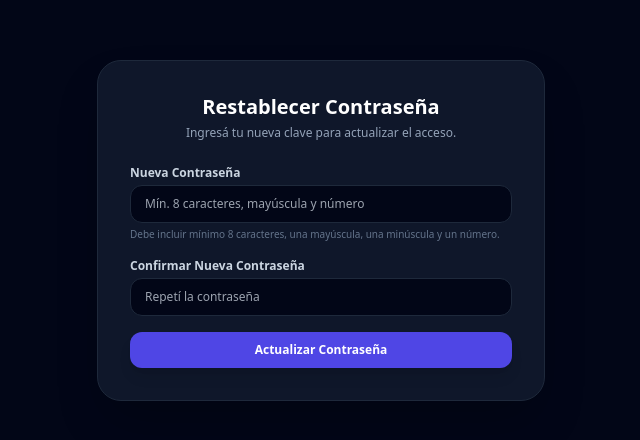
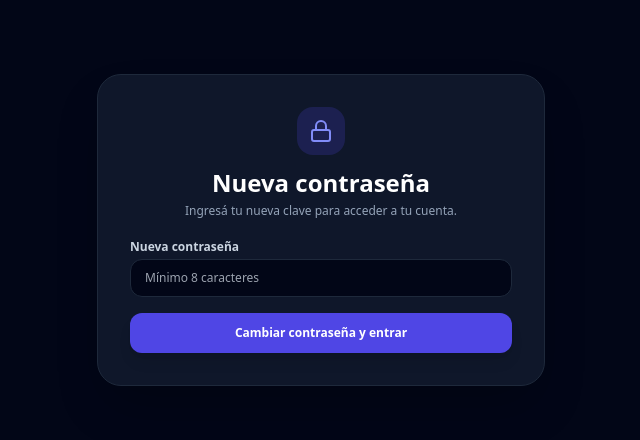
Before and after one commit to bsoria-appapuesta/FacilApp, a Next.js app: page /recuperar-clave in a window 1280 px wide. Shown: the part 170-610 px from the top of the page, without its empty margins (319-959 px from the left). Built offline with nearby package versions, Linux system fonts and the light colour scheme.

Commit message:
Subidonuevo

```diff
--- a/app/recuperar-clave/page.tsx
+++ b/app/recuperar-clave/page.tsx
@@ -1,120 +1,79 @@
 'use client'
 
-import { useState, useEffect, Suspense } from 'react'
+import { useState } from 'react'
 import { createClient } from '@supabase/supabase-js'
 import { useRouter } from 'next/navigation'
+import { Lock, CheckCircle2 } from 'lucide-react'
 
-const supabaseUrl = process.env.NEXT_PUBLIC_SUPABASE_URL || ''
-const supabaseAnonKey = process.env.NEXT_PUBLIC_SUPABASE_ANON_KEY || ''
-const supabase = createClient(supabaseUrl, supabaseAnonKey)
+const supabase = createClient(
+  process.env.NEXT_PUBLIC_SUPABASE_URL || '',
+  process.env.NEXT_PUBLIC_SUPABASE_ANON_KEY || ''
+)
 
-function FormularioRecuperar() {
+export default function RecuperarClavePage() {
   const router = useRouter()
-  const [nuevaPassword, setNuevaPassword] = useState('')
-  const [confirmarPassword, setConfirmarPassword] = useState('')
+  const [password, setPassword] = useState('')
   const [cargando, setCargando] = useState(false)
   const [mensaje, setMensaje] = useState<{ tipo: 'error' | 'exito'; texto: string } | null>(null)
-
-  useEffect(() => {
-    supabase.auth.onAuthStateChange(async (event) => {
-      if (event === 'PASSWORD_RECOVERY') {
-        setMensaje({
-          tipo: 'exito',
-          texto: 'Enlace verificado. Ingresá tu nueva contraseña.'
-        })
-      }
-    })
-  }, [])
-
-  function validarContrasena(pass: string): string | null {
-    if (pass.length < 8) {
-      return 'La contraseña debe tener al menos 8 caracteres.'
-    }
-    if (!/[A-Z]/.test(pass)) {
-      return 'La contraseña debe contener al menos una letra mayúscula.'
-    }
-    if (!/[a-z]/.test(pass)) {
-      return 'La contraseña debe contener al menos una letra minúscula.'
-    }
-    if (!/[0-9]/.test(pass)) {
-      return 'La contraseña debe contener al menos un número.'
-    }
-    return null
-  }
 
   async function handleCambiarClave(e: React.FormEvent) {
     e.preventDefault()
     setMensaje(null)
 
-    const errorClave = validarContrasena(nuevaPassword)
-    if (errorClave) {
-      setMensaje({ tipo: 'error', texto: errorClave })
-      return
-    }
-
-    if (nuevaPassword !== confirmarPassword) {
-      setMensaje({ tipo: 'error', texto: 'Las contraseñas no coinciden.' })
+    if (password.length < 8) {
+      setMensaje({ tipo: 'error', texto: 'La nueva contraseña debe tener al menos 8 caracteres.' })
       return
     }
 
     setCargando(true)
 
-    const { error } = await supabase.auth.updateUser({
-      password: nuevaPassword
-    })
+    const { error } = await supabase.auth.updateUser({ password })
 
     setCargando(false)
 
     if (error) {
-      setMensaje({ tipo: 'error', texto: error.message })
+      setMensaje({ tipo: 'error', texto: 'No se pudo actualizar la contraseña o el enlace expiró.' })
     } else {
-      alert('¡Tu contraseña se actualizó correctamente! Ya podés iniciar sesión.')
-      router.push('/login')
+      setMensaje({ tipo: 'exito', texto: '¡Contraseña actualizada con éxito! Redirigiendo a tu panel...' })
+      setTimeout(() => {
+        router.push('/admin')
+      }, 2000)
     }
   }
 
   return (
     <div className="min-h-screen bg-slate-950 text-slate-100 flex items-center justify-center p-4">
-      <div className="w-full max-w-md bg-slate-900 border border-slate-800 rounded-3xl p-6 sm:p-8 shadow-2xl">
-        <h1 className="text-xl font-black text-white text-center mb-1">Restablecer Contraseña</h1>
-        <p className="text-xs text-slate-400 text-center mb-6">Ingresá tu nueva clave para actualizar el acceso.</p>
+      <div className="w-full max-w-md bg-slate-900 border border-slate-800 rounded-3xl p-6 sm:p-8 shadow-2xl space-y-5">
+        <div className="text-center space-y-1">
+          <div className="w-12 h-12 bg-indigo-600/20 text-indigo-400 rounded-2xl flex items-center justify-center mx-auto mb-3">
+            <Lock className="w-6 h-6" />
+          </div>
+          <h1 className="text-2xl font-black text-white">Nueva contraseña</h1>
+          <p className="text-xs text-slate-400">Ingresá tu nueva clave para acceder a tu cuenta.</p>
+        </div>
 
         {mensaje && (
-          <div
-            className={`p-3 rounded-xl text-xs mb-4 border ${
-              mensaje.tipo === 'error'
-                ? 'bg-rose-500/10 border-rose-500/30 text-rose-400'
-                : 'bg-emerald-500/10 border-emerald-500/30 text-emerald-400'
-            }`}
-          >
-            {mensaje.texto}
+          <div className={`p-3.5 rounded-2xl text-xs border ${
+            mensaje.tipo === 'error'
+              ? 'bg-rose-500/10 border-rose-500/30 text-rose-400'
+              : 'bg-emerald-500/10 border-emerald-500/30 text-emerald-400 flex items-center gap-2'
+          }`}>
+            {mensaje.tipo === 'exito' && <CheckCircle2 className="w-4 h-4 shrink-0" />}
+            <span>{mensaje.texto}</span>
           </div>
         )}
 
         <form onSubmit={handleCambiarClave} className="space-y-4">
           <div>
-            <label className="block text-xs font-semibold text-slate-300 mb-1">Nueva Contraseña</label>
+            <label className="block text-xs font-semibold text-slate-300 mb-1">
+              Nueva contraseña
+            </label>
             <input
               type="password"
               required
-              value={nuevaPassword}
-              onChange={(e) => setNuevaPassword(e.target.value)}
-              placeholder="Mín. 8 caracteres, mayúscula y número"
-              className="w-full bg-slate-950 border border-slate-800 rounded-xl px-3.5 py-2.5 text-xs text-white focus:outline-none focus:border-indigo-500"
-            />
-            <p className="text-[10px] text-slate-500 mt-1">
-              Debe incluir mínimo 8 caracteres, una mayúscula, una minúscula y un número.
-            </p>
-          </div>
-
-          <div>
-            <label className="block text-xs font-semibold text-slate-300 mb-1">Confirmar Nueva Contraseña</label>
-            <input
-              type="password"
-              required
-              value={confirmarPassword}
-              onChange={(e) => setConfirmarPassword(e.target.value)}
-              placeholder="Repetí la contraseña"
+              value={password}
+              onChange={(e) => setPassword(e.target.value)}
+              placeholder="Mínimo 8 caracteres"
               className="w-full bg-slate-950 border border-slate-800 rounded-xl px-3.5 py-2.5 text-xs text-white focus:outline-none focus:border-indigo-500"
             />
           </div>
@@ -122,24 +81,12 @@ function FormularioRecuperar() {
           <button
             type="submit"
             disabled={cargando}
-            className="w-full bg-indigo-600 hover:bg-indigo-500 disabled:bg-indigo-800 text-white font-bold py-2.5 rounded-xl text-xs transition shadow-lg mt-2"
+            className="w-full bg-indigo-600 hover:bg-indigo-500 disabled:bg-indigo-800 text-white font-bold py-3 rounded-xl text-xs transition shadow-lg"
           >
-            {cargando ? 'Guardando cambios...' : 'Actualizar Contraseña'}
+            {cargando ? 'Guardando...' : 'Cambiar contraseña y entrar'}
           </button>
         </form>
       </div>
     </div>
   )
 }
-
-export default function RecuperarClavePage() {
-  return (
-    <Suspense fallback={
-      <div className="min-h-screen bg-slate-950 flex items-center justify-center">
-        <p className="text-xs text-slate-500">Cargando...</p>
-      </div>
-    }>
-      <FormularioRecuperar />
-    </Suspense>
-  )
-}
```
Also changed, not shown: app/login/page.tsx (+52 -13 lines).
